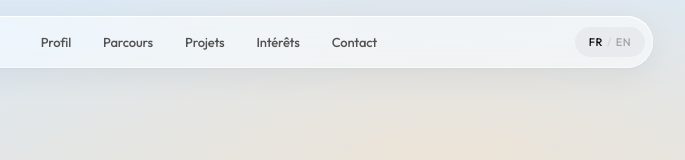
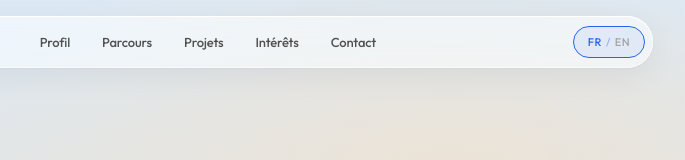
Before and after one commit to Molliess/Portfolio_PM, a plain HTML site: page index.html in a window 1280 px wide. Shown: the top 160 px of the page, 447-1132 px from the left. Drawn offline with Linux system fonts and the light colour scheme.

Commit message:
Style: Language button restyling

```diff
--- a/index.html
+++ b/index.html
@@ -226,7 +226,8 @@ button { font-family: inherit; cursor: pointer; border: 0; background: none; col
   gap: 4px;
   padding: 8px 14px;
   border-radius: var(--radius-pill);
-  background: rgba(15, 23, 42, 0.04);
+  border: 1px solid var(--accent);
+  background: var(--accent-soft);
   font-family: var(--font-mono);
   font-size: 11px;
   font-weight: 500;
@@ -234,13 +235,13 @@ button { font-family: inherit; cursor: pointer; border: 0; background: none; col
   transition: all 0.25s var(--ease);
 }
 .lang-toggle:hover {
-  background: rgba(15, 23, 42, 0.08);
+  background: rgba(37, 99, 235, 0.14);
 }
 .lang-toggle .current {
-  color: var(--text);
+  color: var(--accent);
 }
 .lang-toggle .sep {
-  color: var(--text-4);
+  color: rgba(37, 99, 235, 0.4);
 }
 .lang-toggle .other {
   color: var(--text-3);
```
